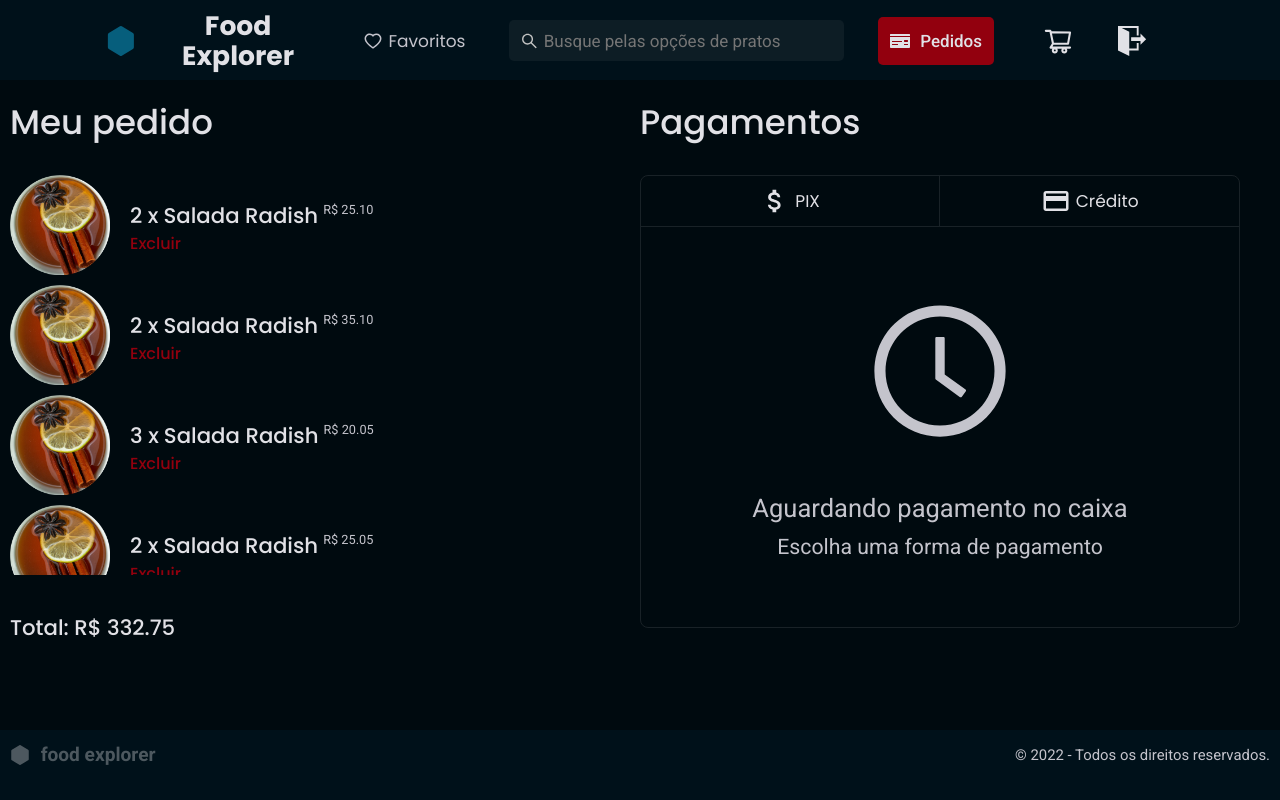
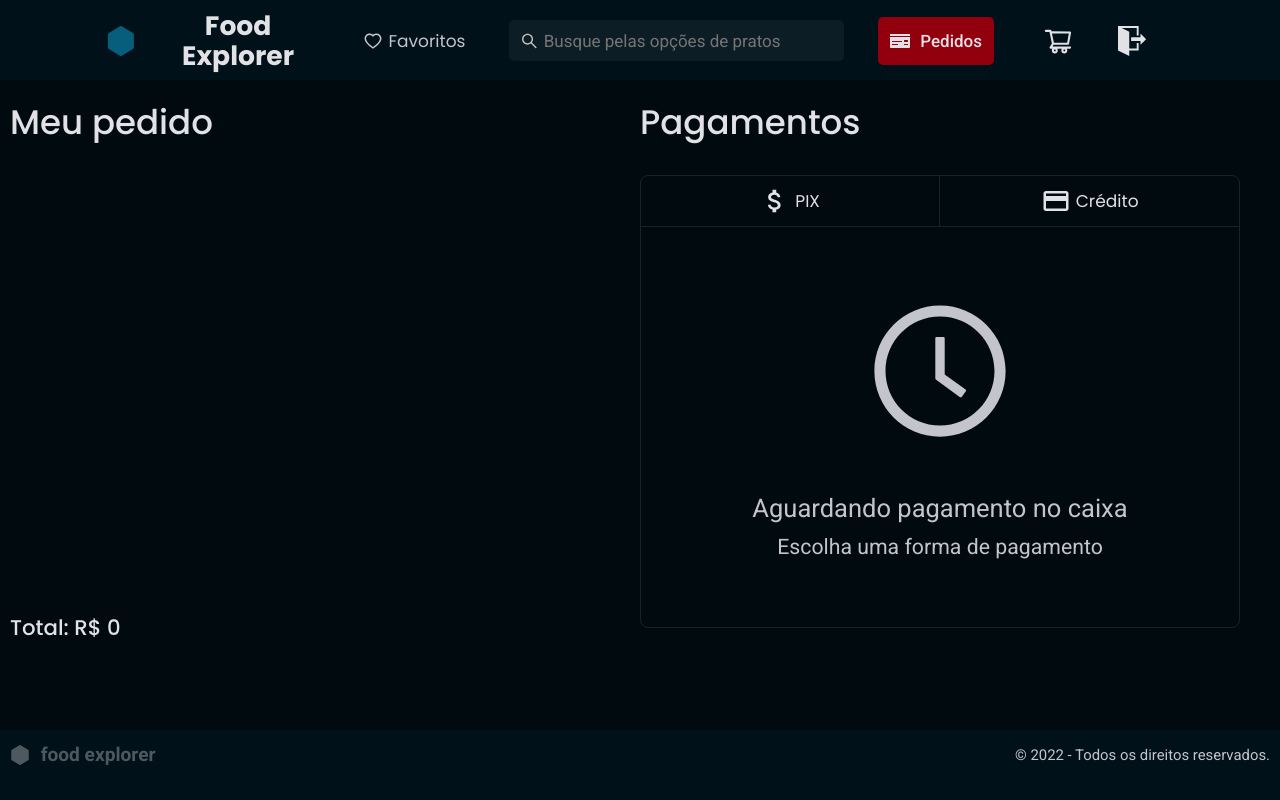
Before and after one commit to EduardoNGomes/Front_end_Explorer_Food, a React (Vite) app: page /payment in a window 1280 px wide. Built offline with nearby package versions, Linux system fonts and the light colour scheme.

Commit message:
add new features in page Payment

```diff
--- a/src/pages/Payment/index.jsx
+++ b/src/pages/Payment/index.jsx
@@ -1,6 +1,6 @@
 import { Container, Content } from "./style";
 
-import { useEffect } from "react";
+import { useEffect, useState } from "react";
 
 import { Header } from '../../components/Header'
 import { Footer } from '../../components/Footer'
@@ -13,64 +13,28 @@ import imgPlate from '../../assets/images/Mask group-10.png'
 
 
 export const Payment = () => {
-  //Teste front-end
-  const pedidos = [
-    {
-      id: 1,
-      img: imgPlate,
-      quantity: '2',
-      name: 'Salada Radish',
-      value: '25.10'
-    },
-    {
-      id: 2,
-      img: imgPlate,
-      quantity: '2',
-      name: 'Salada Radish',
-      value: '35.10'
-    },
-    {
-      id: 3,
-      img: imgPlate,
-      quantity: '3',
-      name: 'Salada Radish',
-      value: '20.05'
-    },
-    {
-      id: 4,
-      img: imgPlate,
-      quantity: '2',
-      name: 'Salada Radish',
-      value: '25.05'
-    },
-    {
-      id: 5,
-      img: imgPlate,
-      quantity: '2',
-      name: 'Salada Radish',
-      value: '25.55'
-    },
-    {
-      id: 6,
-      img: imgPlate,
-      quantity: '2',
-      name: 'Salada Radish',
-      value: '25.50'
-    },
 
-  ]
+  const [ value, setValue ] = useState(0)
 
+  // State to save orders. It starts empty, but if it has data in localStorage it starts with that data
+  const [ allOrders, setAllOrders ] = useState(() =>{
+    const localData = localStorage.getItem("@plates")
+    return localData ? JSON.parse(localData) : []
+  })
 
+  const removePlate = (id) => {
+    const filteredAllOrders = allOrders.filter(plate => plate.id !== id)
+    setAllOrders(filteredAllOrders)
+    localStorage.setItem("@plates", JSON.stringify(filteredAllOrders))
+  }
 
-  let sum = 0
-
-  function totalValue(){
-    for(let i of pedidos){
-      sum += Number(i.quantity) * Number(i.value)
-    }
-    return sum
-  }
-  totalValue()
+  useEffect(()=> {
+    let sum = 0
+    allOrders.forEach(plate => {
+      sum += Number(plate.price.replace(',', '.'))
+    });
+    setValue(sum)
+  },[])
 
   return(
     <Container>
@@ -82,19 +46,20 @@ export const Payment = () => {
 
           <div className="scroll">
 
-          {
-            pedidos.map(pedido => (
-              <div key={pedido.id} className='foods'>
-                <img src={pedido.img} alt="food img" />
+          { allOrders &&
+            allOrders.map(order => (
+              <div key={order.id} className='foods'>
+                <img src={order.img} alt="food img" />
                 <div>
                   <div className="infos">
-                    <span className="quantity">{pedido.quantity} x</span>
-                    <span className="name">{pedido.name}</span>
-                    <span className="value"> R$ {pedido.value}</span>
+                    <span className="quantity">{order.quantity} x</span>
+                    <span className="name">{order.name}</span>
+                    <span className="value"> R$ {order.price}</span>
                   </div>
 
                   <ButtonTransparrent
                     title='Excluir'
+                    onClick={() => removePlate(order.id)}
                   />
                 </div>
             </div>
@@ -104,7 +69,7 @@ export const Payment = () => {
           </div>
 
 
-          <h5>Total: R$ {sum} </h5> {/* */}
+          <h5>Total: R$ {value} </h5> {/* */}
         </div>
 
         <div className="payments">
```
